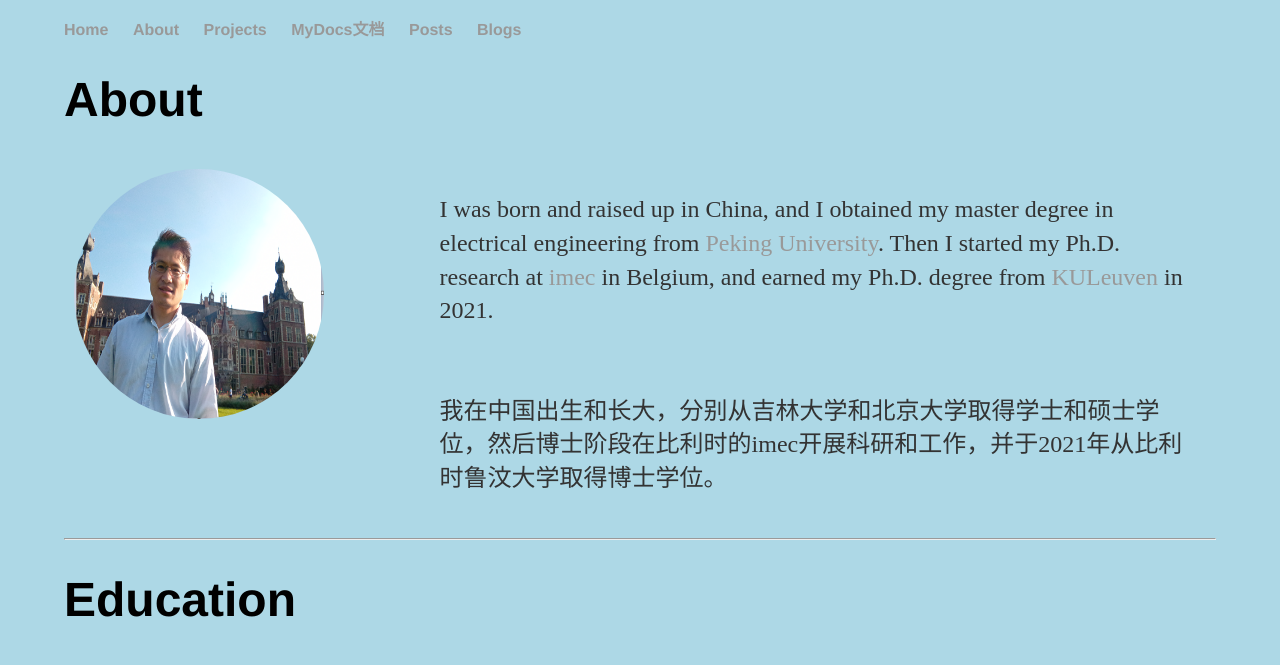
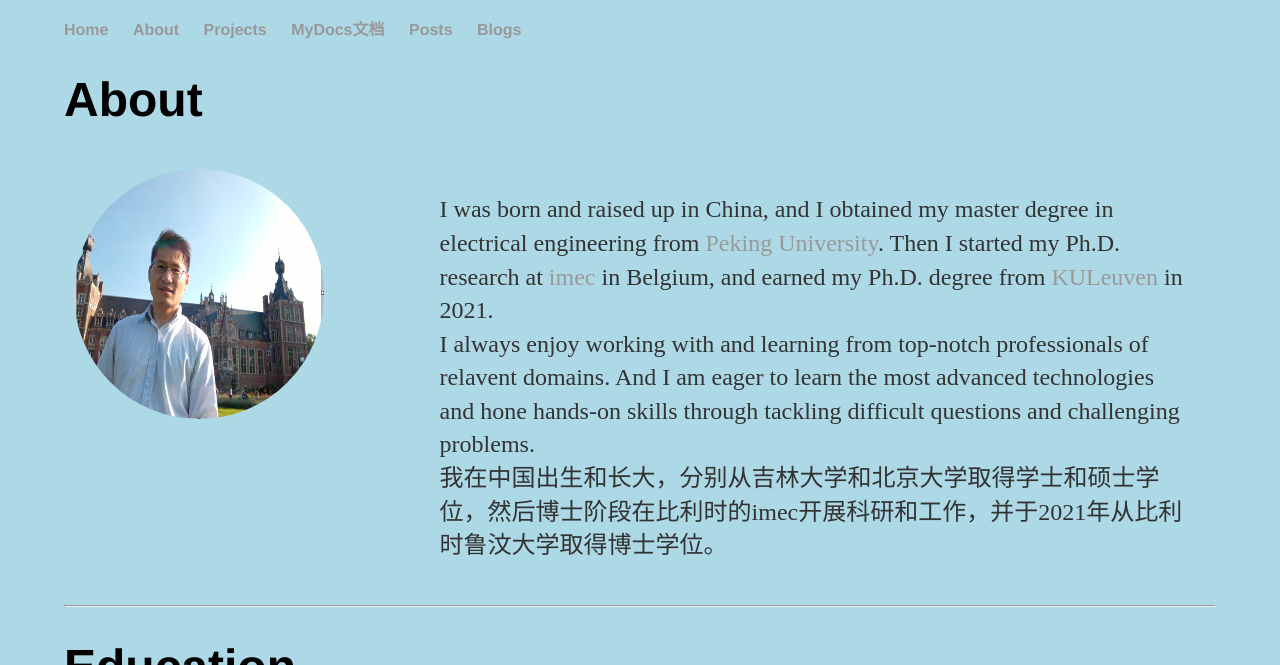
Before and after one commit to trencyclopedia/trencyclopedia.github.io, a Jekyll site: the page built from about/index.html, in a window 1280 px wide, cut to the strip 0-665 px from the top of the page. Built offline with Jekyll 4.4.1, drawn with Linux system fonts in a browser that asks for light colours.

Commit message:
update education mission

```diff
--- a/about/index.html
+++ b/about/index.html
@@ -14,9 +14,10 @@ title: About
 		</div>
 
 		<div class="column otherside">
-			<p>I was born and raised up in China, and I obtained my master degree in electrical engineering from <a href="https://english.pku.edu.cn/">Peking University</a>. Then I started my Ph.D. research at <a href="https://www.imec-int.com/en"> imec </a> in Belgium, and earned my Ph.D. degree from <a href="https://www.kuleuven.be/english/">KULeuven</a> in 2021.
+			<p>I was born and raised up in China, and I obtained my master degree in electrical engineering from <a href="https://english.pku.edu.cn/">Peking University</a>. Then I started my Ph.D. research at <a href="https://www.imec-int.com/en"> imec </a> in Belgium, and earned my Ph.D. degree from <a href="https://www.kuleuven.be/english/">KULeuven</a> in 2021.<br>
 
-			<br><br><br>
+			I always enjoy working with and learning from top-notch professionals of relavent domains. And I am eager to learn the most advanced technologies and hone hands-on skills through tackling difficult questions and challenging problems.
+			<br>
 			我在中国出生和长大，分别从吉林大学和北京大学取得学士和硕士学位，然后博士阶段在比利时的imec开展科研和工作，并于2021年从比利时鲁汶大学取得博士学位。
 			</p>
 		</div>
```
